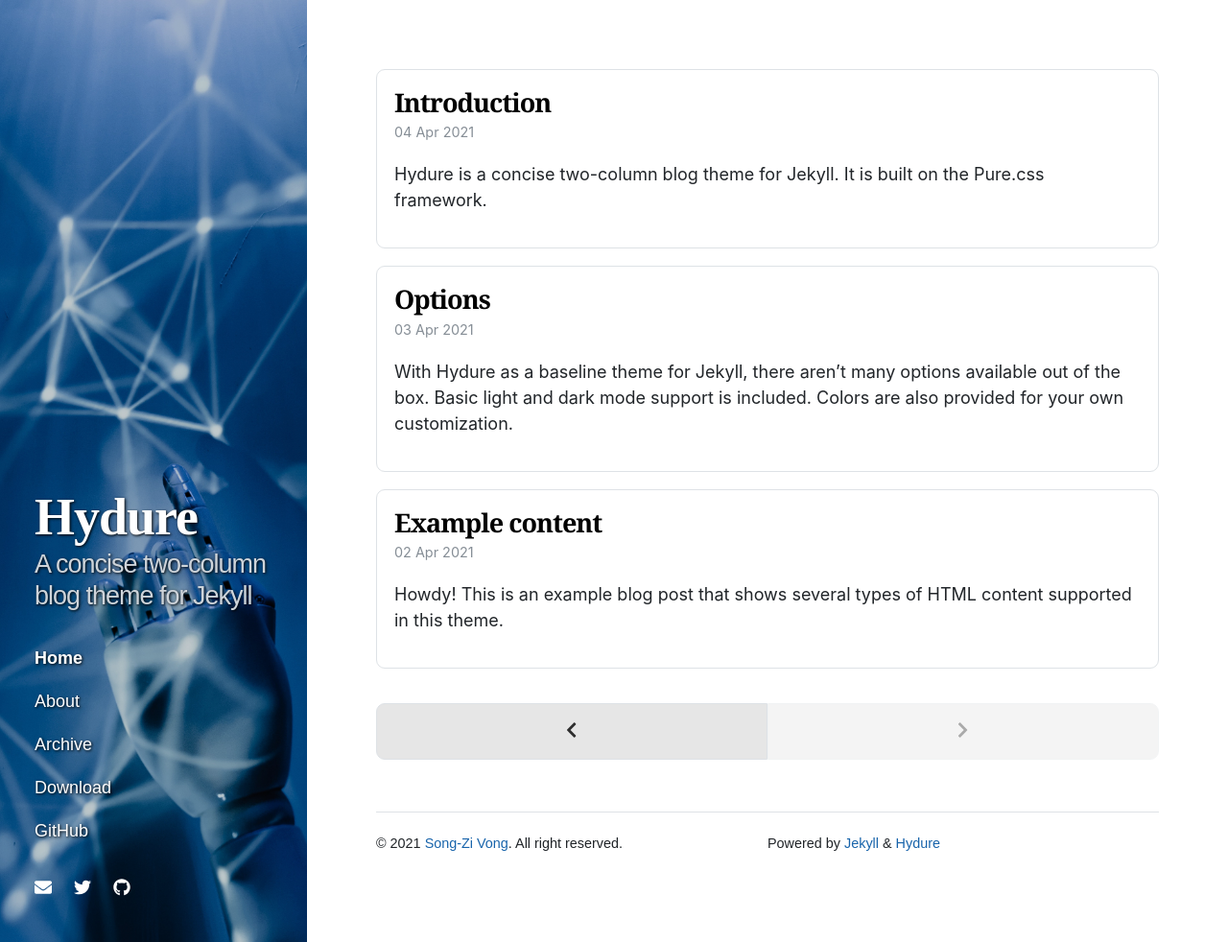
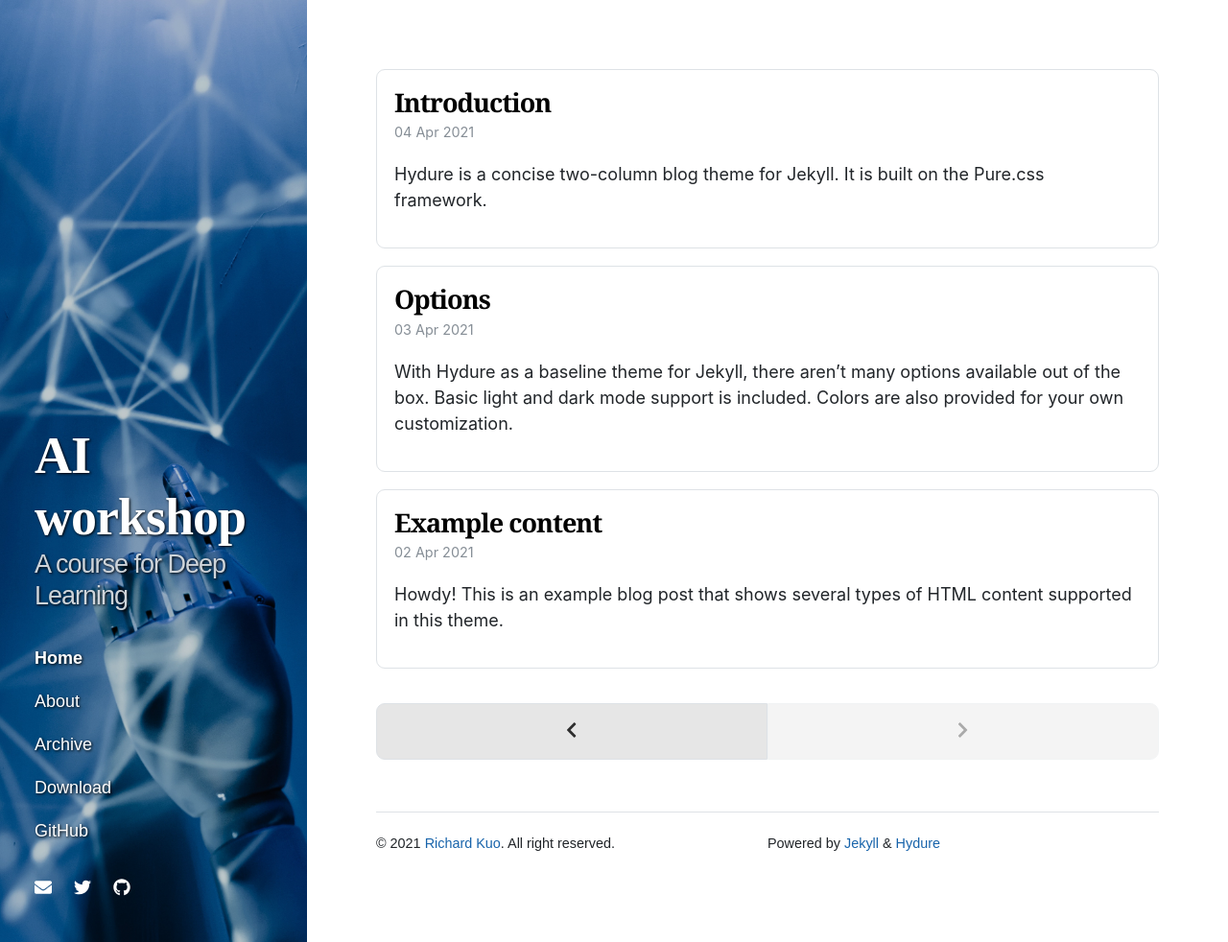
Before and after one commit to zivong/jekyll-theme-hydure, a Jekyll site: the page built from index.html, in a window 1280 px wide and 982 px high. Shown: the whole window at 96% size. Built offline with Jekyll 4.4.1, drawn with Linux system fonts in a browser that asks for light colours; nearby versions of some CDN libraries; the list of posts is cut into pages by our own code.

Commit message:
Update _config.yml

```diff
--- a/_config.yml
+++ b/_config.yml
@@ -1,9 +1,9 @@
-title: Hydure
-tagline: A concise two-column blog theme for Jekyll
+title: AI workshop
+tagline: A course for Deep Learning
 
 author:
-  name: Song-Zi Vong
-  url: https://twitter.com/zivong91
+  name: Richard Kuo
+  url: https://rkuo2000.github.io/AI-workshop
 
 plugins:
   - jekyll-feed
```
